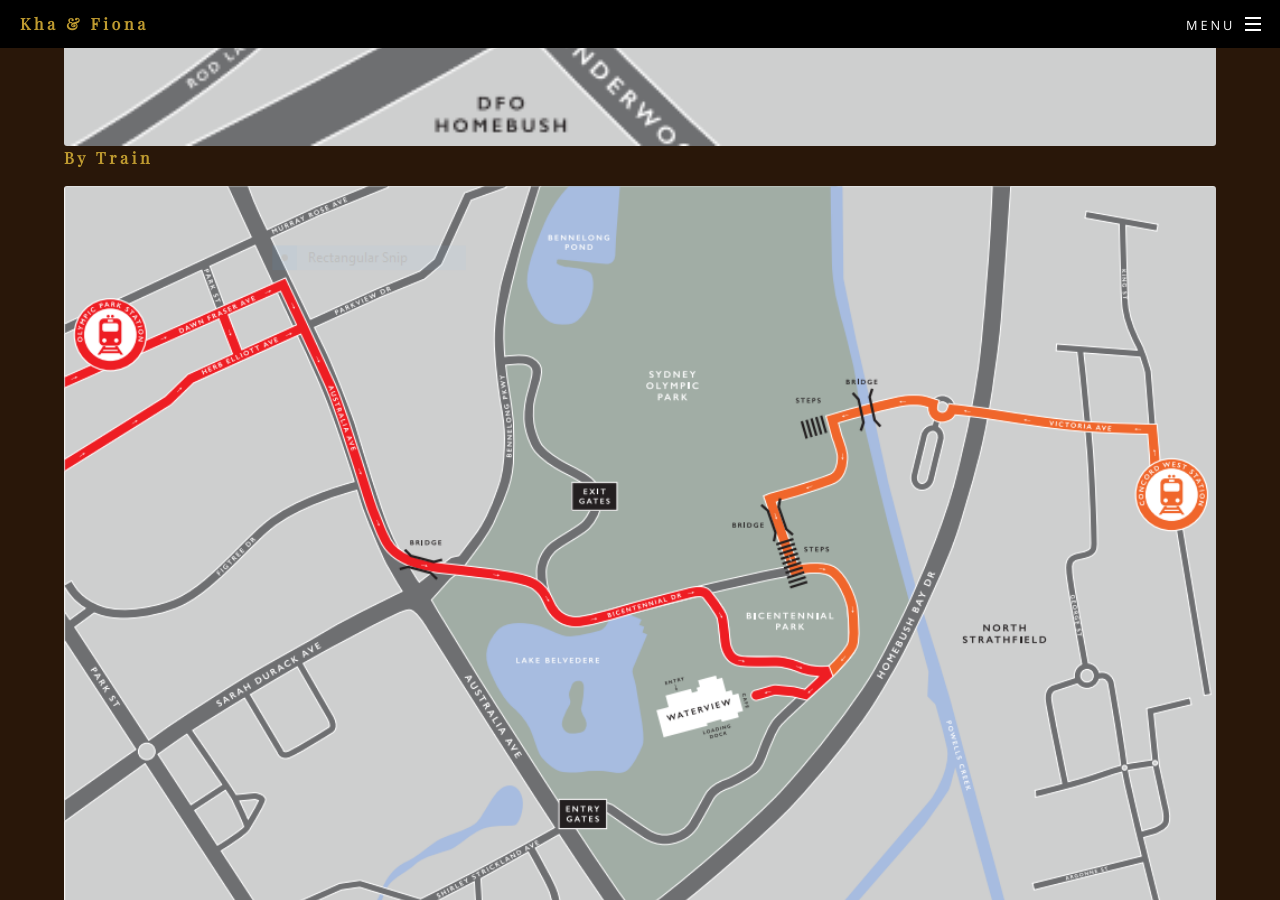
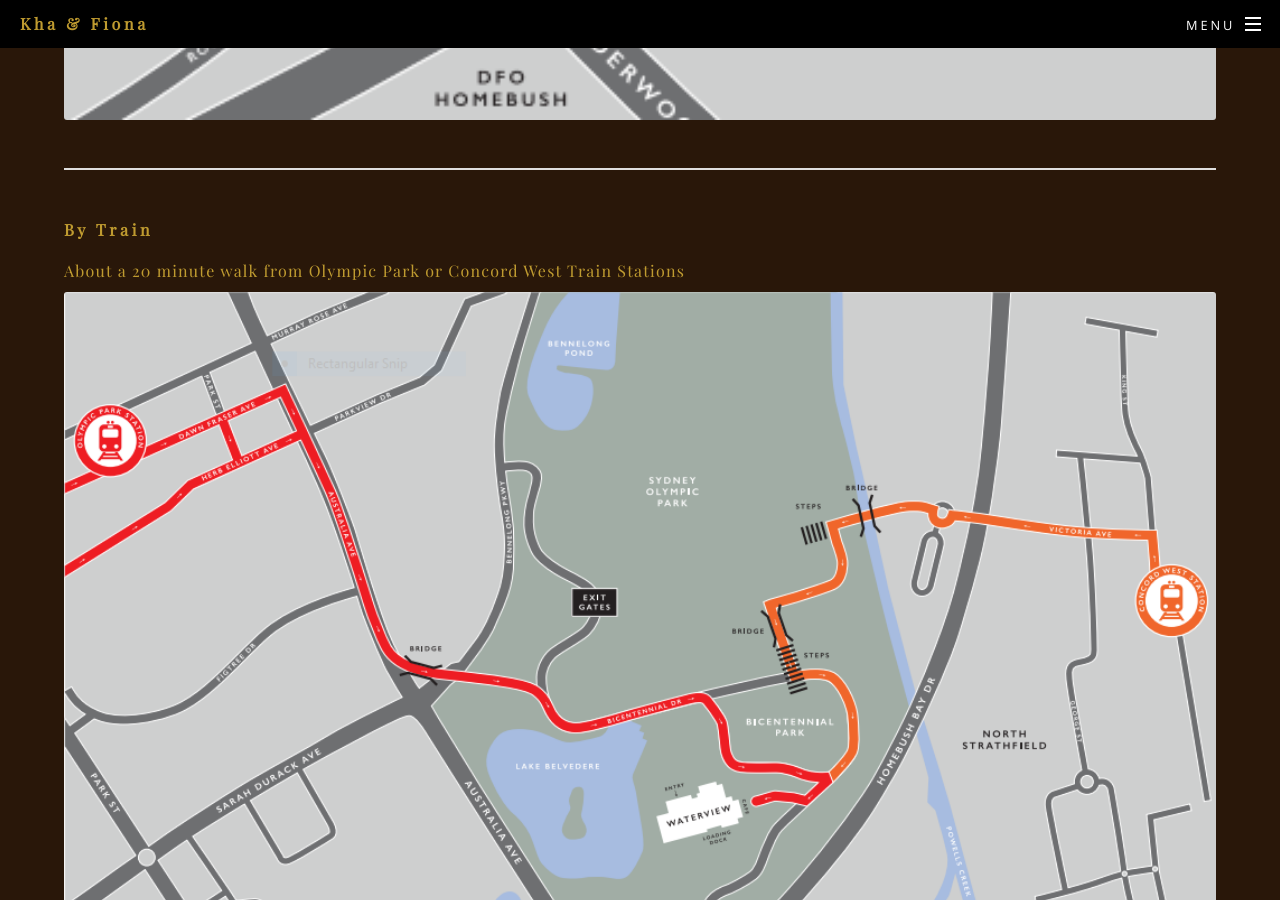
Before and after one commit to fionakha/fionakha.github.io, a Jekyll site: the page built from reception.html, in a window 1280 px wide and 900 px high, scrolled down 3230 px. Built offline with Jekyll 4.4.1, drawn with Linux system fonts in a browser that asks for light colours.

Commit message:
image update

```diff
--- a/reception.html
+++ b/reception.html
@@ -19,12 +19,13 @@
 				<h3>How to get there?</h3>
 					<h4>By Car</h4>
 					<p>Enter on Australia Avenue & Bicentennial Dr</p>
-					<<div class="box alt">
+					<div class="box alt">
 					<div class="row uniform 50%">
-						<div class="12u"><span class="image fit"><img src="images/reception-car.png" alt="" /></span></div>
+						<div class="12u"><span class="image fit"><img src="images/reception-car.png" alt=""/></span></div>
 					</div>
-
+					<hr />
 					<h4>By Train</h4>
+					<p>About a 20 minute walk from Olympic Park or Concord West Train Stations</p>
 					<div class="box alt">
 					<div class="row uniform 50%">
 						<div class="12u"><span class="image fit"><img src="images/reception-train.png" alt="" /></span></div>
```
Also changed, not shown: images/banner.jpg, images/pic01.jpg, images/pic02.jpg, images/pic03.jpg.
